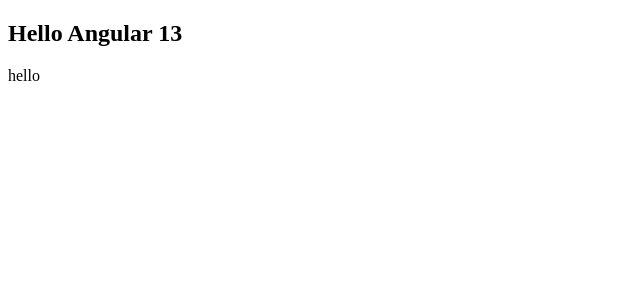
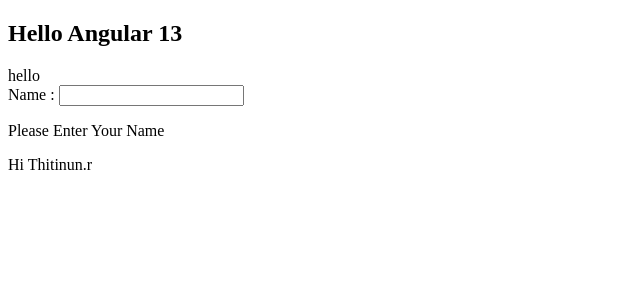
Before and after one commit to thitinun-r/angular-day2, an Angular app in the folder hello/: page / in a window 1280 px wide. Shown: the top 300 px of the page, without its empty margins (0-640 px from the left). Built offline with nearby package versions, Linux system fonts and the light colour scheme.

Commit message:
add blinding

```diff
--- a/hello/src/app/app.component.html
+++ b/hello/src/app/app.component.html
@@ -1,2 +1,9 @@
 <h2>Hello Angular 13</h2>
 {{title}}
+
+<form>
+    <label>Name : </label><input type="text" (input)="doShowName($event)" />
+    <p>Please Enter Your Name</p>
+    <p>Hi {{name}}</p>
+
+</form>
--- a/hello/src/app/app.component.ts
+++ b/hello/src/app/app.component.ts
@@ -7,4 +7,11 @@
 })
 export class AppComponent {
   title = 'hello';
+  name = 'Thitinun.r'
+
+  doShowName(event: Event) {
+    let val = (event.target as HTMLInputElement).value
+    console.info(val)
+    this.name = val
+  }
 }
--- a/hello/src/app/app.module.ts
+++ b/hello/src/app/app.module.ts
@@ -3,10 +3,12 @@
 
 import { AppRoutingModule } from './app-routing.module';
 import { AppComponent } from './app.component';
+import { OtherComponent } from './other/other.component';
 
 @NgModule({
   declarations: [
-    AppComponent
+    AppComponent,
+    OtherComponent
   ],
   imports: [
     BrowserModule,
--- /dev/null
+++ b/hello/src/app/other/other.component.html
@@ -0,0 +1 @@
+<p>other works!</p>
--- /dev/null
+++ b/hello/src/app/other/other.component.ts
@@ -0,0 +1,15 @@
+import { Component, OnInit } from '@angular/core';
+
+@Component({
+  selector: 'app-other',
+  templateUrl: './other.component.html',
+  styleUrls: ['./other.component.css']
+})
+export class OtherComponent implements OnInit {
+
+  constructor() { }
+
+  ngOnInit(): void {
+  }
+
+}
--- a/hello/src/index.html
+++ b/hello/src/index.html
@@ -9,5 +9,6 @@
 </head>
 <body>
   <app-root></app-root>
+  <app-other></app-other>
 </body>
 </html>
```
Also changed, not shown: hello/src/app/other/other.component.css (added), 1 other file (tests, documents, lock files or other folders).
